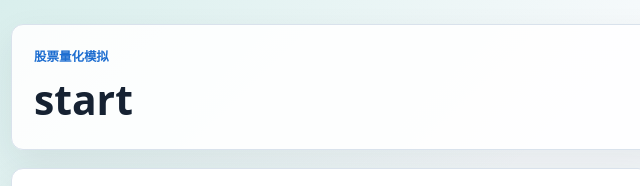
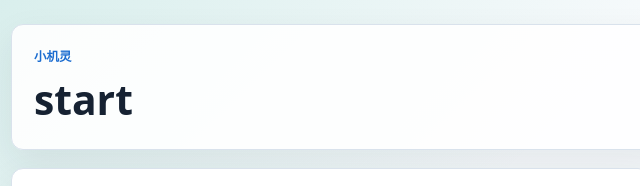
Before and after one commit to soniczero1014-del/start, a plain HTML site: page index.html in a window 1280 px wide. Shown: the top 186 px of the page, 39-679 px from the left. Drawn offline with Linux system fonts and the light colour scheme.

Commit message:
chore: rename homepage eyebrow

```diff
--- a/index.html
+++ b/index.html
@@ -11,7 +11,7 @@
     <main class="app">
       <header class="topbar">
         <div>
-          <p class="eyebrow">股票量化模拟</p>
+          <p class="eyebrow">小机灵</p>
           <h1>start</h1>
         </div>
         <p class="date-chip">示例数据</p>
```
